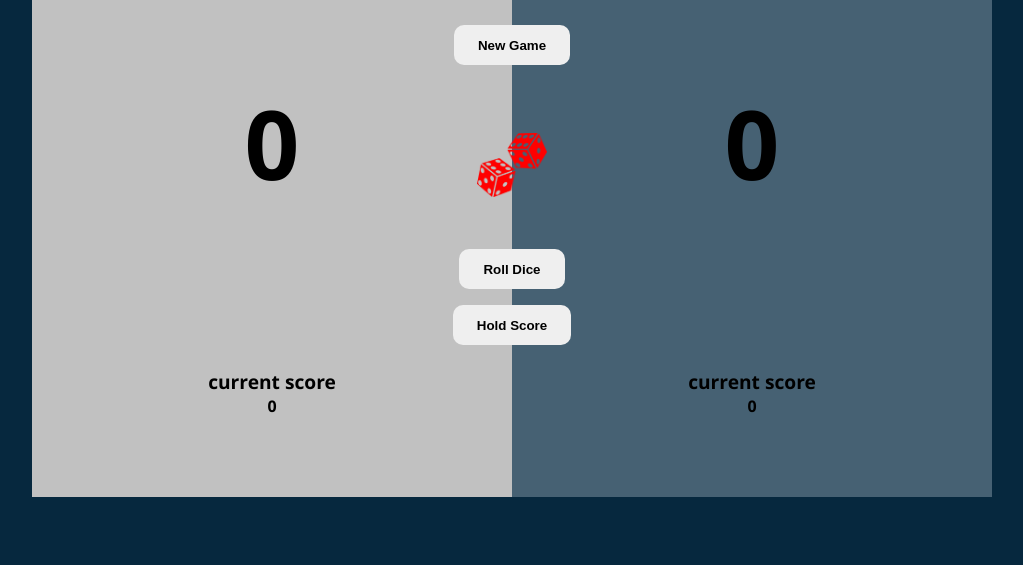
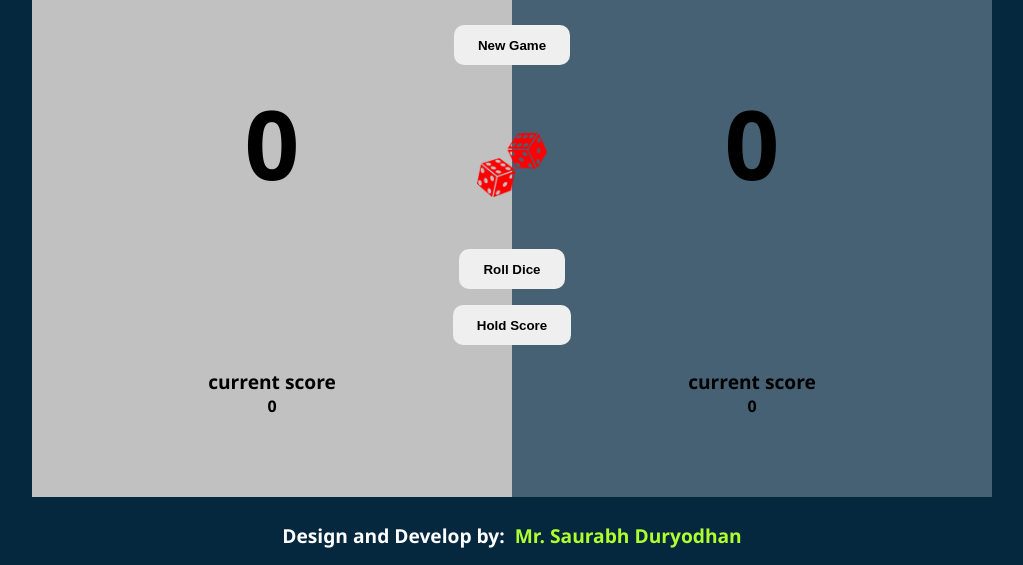
Before and after one commit to Saurabh-Duryodhan/Project-Dice-Game-2, a plain HTML site: page index.html in a window 1280 px wide. Shown: the part 235-800 px from the top of the page, without its empty margins (128-1151 px from the left). Drawn offline with Linux system fonts and the light colour scheme.

Commit message:
Adding tagline

```diff
--- a/index.html
+++ b/index.html
@@ -34,6 +34,7 @@
             </div>
         </section>
     </div>
+    <h2 style="font-size: 1.2rem; position: fixed; width: 100vw; display: flex; color: white; justify-content: center; text-align: center; bottom: 1rem; text-align: center;">Design and Develop by: <span><a style="text-decoration: none; margin-left: 10px; color: greenyellow"href="https://www.instagram.com/srdx808">Mr. Saurabh Duryodhan</a></span></h2>
 </body>
 <script src="index.js"></script>
 
```
